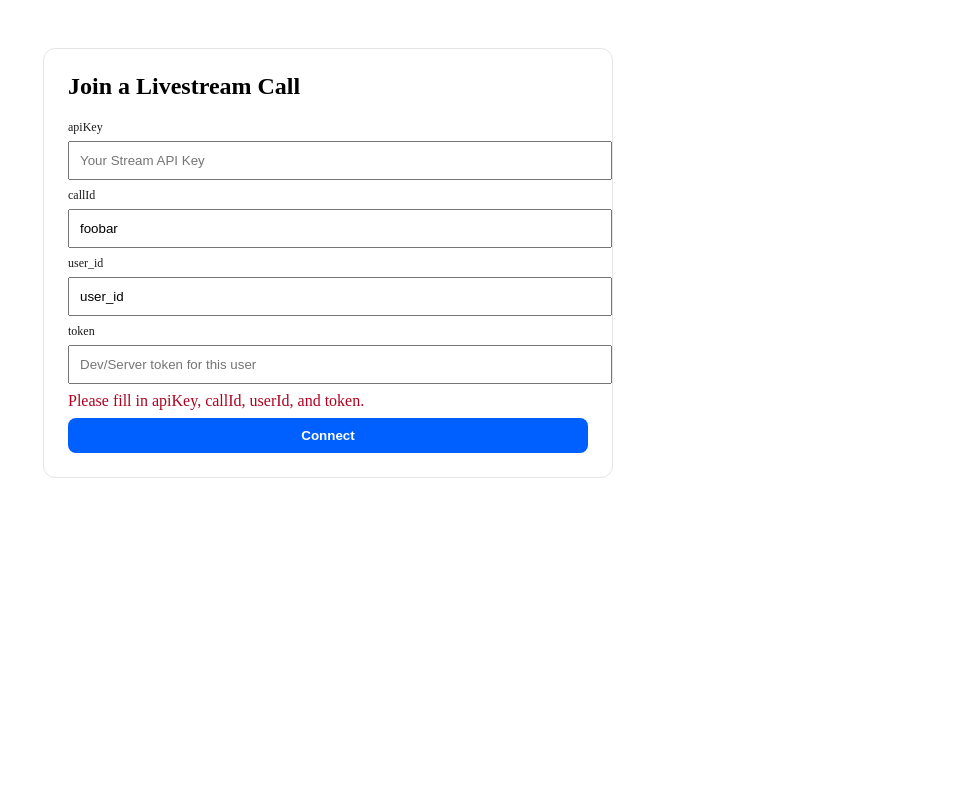
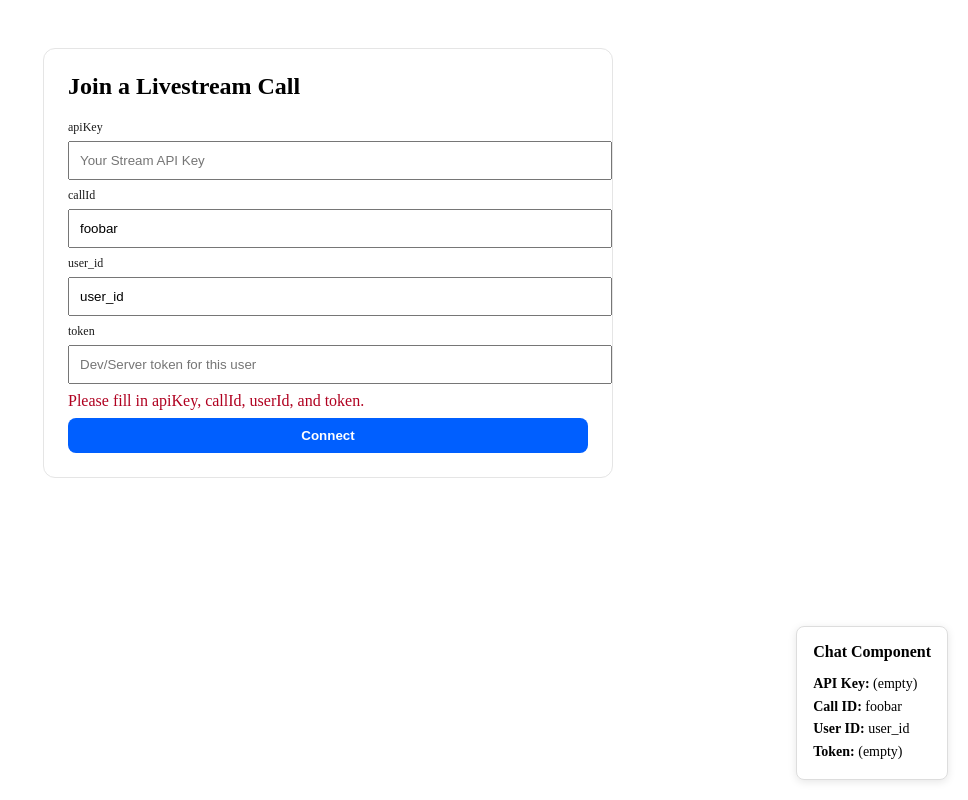
Before and after one commit to Stummi/streamio-sandbox, a React (Vite) app: page / in a window 1280 px wide. Both pictures are taken after a click on the button "Connect". Shown: the whole page, without its empty margins (312-1280 px from the left). Built offline with nearby package versions, Linux system fonts and the light colour scheme.

Commit message:
Add Chat component to display form data below VideoCall
Co-authored-by: Stummi <2583254+Stummi@users.noreply.github.com>

```diff
--- a/src/App.tsx
+++ b/src/App.tsx
@@ -4,6 +4,7 @@ import "@stream-io/video-react-sdk/dist/css/styles.css";
 import "./styles.css";
 import ConnectForm, { type ConnectFormData } from "./ConnectForm";
 import VideoCall from "./VideoCall";
+import Chat from "./Chat";
 
 export default function App() {
     // Streaming state
@@ -11,10 +12,12 @@ export default function App() {
     const [call, setCall] = useState<Call>();
     const [isConnecting, setIsConnecting] = useState(false);
     const [error, setError] = useState<string | null>(null);
+    const [formData, setFormData] = useState<ConnectFormData | null>(null);
 
     // Create & join on demand
     const handleConnect = useCallback(async (formData: ConnectFormData) => {
         setError(null);
+        setFormData(formData);
 
         const { apiKey, callId, userId, token } = formData;
 
@@ -80,21 +83,27 @@ export default function App() {
     // Show form until connected
     if (!client || !call) {
         return (
+            <>
                 <ConnectForm
                     onConnect={handleConnect}
                     isConnecting={isConnecting}
                     error={error}
                 />
+                {formData && <Chat formData={formData} />}
+            </>
         );
     }
 
     // Connected: render the Stream components
     return (
+        <>
             <VideoCall
                 client={client}
                 call={call}
                 onDisconnect={handleDisconnect}
                 isDisconnecting={isConnecting}
             />
+            {formData && <Chat formData={formData} />}
+        </>
     );
 }
--- /dev/null
+++ b/src/Chat.tsx
@@ -0,0 +1,29 @@
+import { type ConnectFormData } from "./ConnectForm";
+
+interface ChatProps {
+    formData: ConnectFormData;
+}
+
+export default function Chat({ formData }: ChatProps) {
+    return (
+        <div style={{
+            position: "fixed",
+            bottom: 20,
+            right: 20,
+            padding: 16,
+            background: "white",
+            border: "1px solid #ddd",
+            borderRadius: 8,
+            maxWidth: 300,
+            boxShadow: "0 2px 8px rgba(0,0,0,0.1)"
+        }}>
+            <h3 style={{ margin: "0 0 12px 0", fontSize: 16 }}>Chat Component</h3>
+            <div style={{ fontSize: 14, lineHeight: 1.6 }}>
+                <div><strong>API Key:</strong> {formData.apiKey || "(empty)"}</div>
+                <div><strong>Call ID:</strong> {formData.callId}</div>
+                <div><strong>User ID:</strong> {formData.userId}</div>
+                <div><strong>Token:</strong> {formData.token ? "***" + formData.token.slice(-4) : "(empty)"}</div>
+            </div>
+        </div>
+    );
+}
```
Lines whose indentation alone changed are shown as unchanged.
